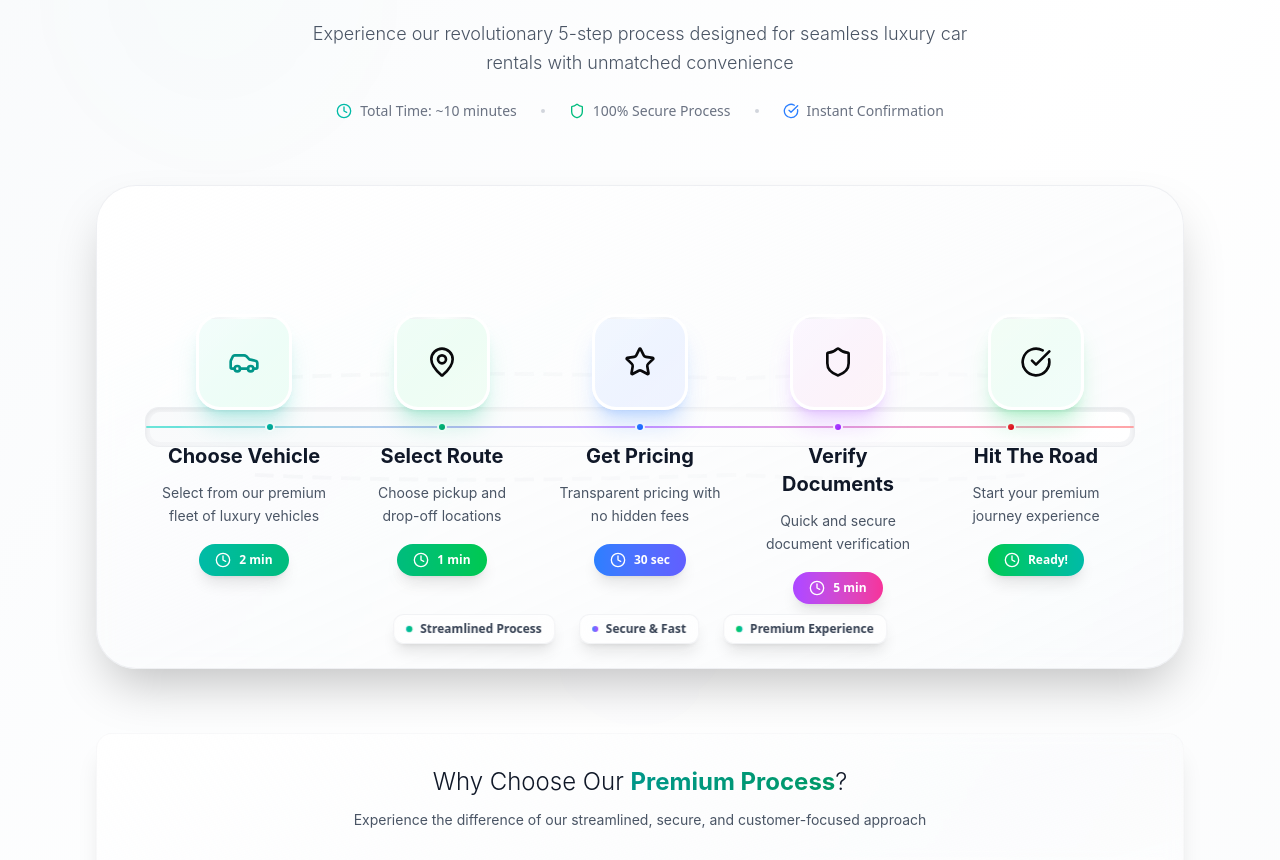
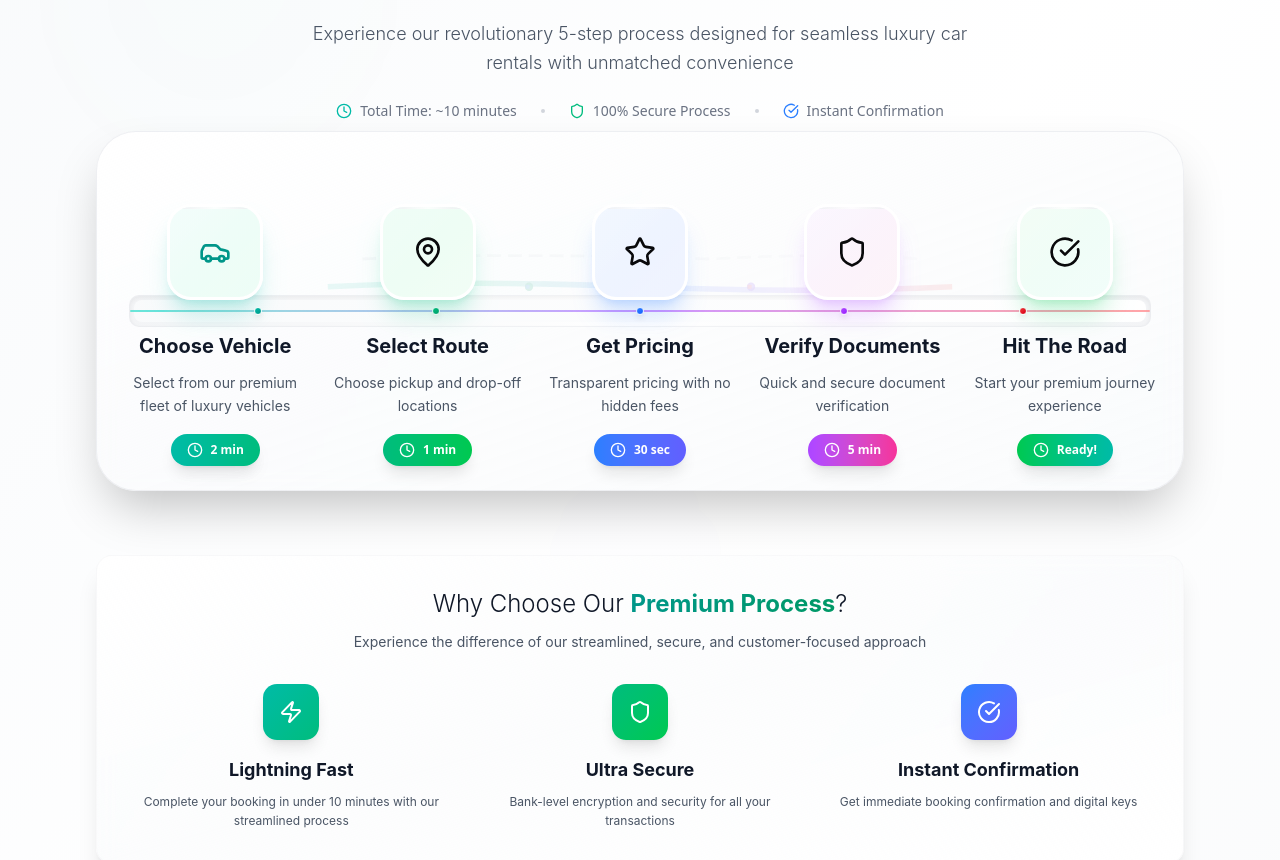
Before and after one commit to tabrezkhan005/mova-portfolio, a Next.js app: page / in a window 1280 px wide. Shown: the part 4000-4860 px from the top of the page. Built offline with nearby package versions, Linux system fonts and the light colour scheme; a web font is replaced by a local one.

Commit message:
Modified

```diff
--- a/src/app/page.tsx
+++ b/src/app/page.tsx
@@ -819,7 +819,7 @@ export default function MovaTechHomepage() {
 
         <div className="relative max-w-6xl mx-auto px-4 sm:px-6 lg:px-8">
           {/* Ultra-Modern Header */}
-          <div className="text-center mb-16">
+          <div className="text-center mb-0">
             <div className="inline-flex items-center mb-6">
               <div className="w-2 h-10 bg-gradient-to-b from-teal-500 via-emerald-500 to-blue-500 rounded-full mr-4 animate-pulse"></div>
               <span className="text-gray-700 font-semibold text-sm uppercase tracking-[0.15em] bg-gradient-to-r from-teal-600 to-emerald-600 bg-clip-text text-transparent"
@@ -857,40 +857,40 @@ export default function MovaTechHomepage() {
           </div>
 
           {/* Professional Process Flow */}
-          <div className="relative mb-16" style={{ marginTop: '1px' }}>
+          <div className="relative mb-16" style={{ marginTop: '10px' }}>
             {/* Modern Professional Container */}
-            <div className="bg-gradient-to-br from-white via-gray-50/50 to-slate-50/60 rounded-[2.5rem] p-12 md:p-16 shadow-2xl border border-gray-200/60 relative overflow-hidden backdrop-blur-sm">
+            <div className="bg-gradient-to-br from-white via-gray-50/50 to-slate-50/60 rounded-[2.5rem] p-4 md:p-6 pb-20 shadow-2xl border border-gray-200/60 relative overflow-hidden backdrop-blur-sm">
 
               {/* Refined Background Pattern */}
               <div className="absolute inset-0 opacity-6">
-                <div className="absolute top-8 left-8 w-40 h-40 bg-gradient-to-br from-teal-400/8 to-emerald-400/6 rounded-full blur-3xl"></div>
-                <div className="absolute bottom-8 right-8 w-48 h-48 bg-gradient-to-br from-blue-400/6 to-indigo-400/4 rounded-full blur-3xl"></div>
-                <div className="absolute top-1/2 left-1/2 transform -translate-x-1/2 -translate-y-1/2 w-28 h-28 bg-gradient-to-br from-emerald-400/4 to-green-400/3 rounded-full blur-2xl"></div>
+                <div className="absolute top-4 left-4 w-32 h-32 bg-gradient-to-br from-teal-400/8 to-emerald-400/6 rounded-full blur-3xl"></div>
+                <div className="absolute bottom-4 right-4 w-40 h-40 bg-gradient-to-br from-blue-400/6 to-indigo-400/4 rounded-full blur-3xl"></div>
+                <div className="absolute top-1/2 left-1/2 transform -translate-x-1/2 -translate-y-1/2 w-24 h-24 bg-gradient-to-br from-emerald-400/4 to-green-400/3 rounded-full blur-2xl"></div>
               </div>
 
               {/* Professional Network Visualization */}
-              <div className="absolute inset-0 opacity-15">
-                <svg className="w-full h-full" viewBox="0 0 1000 500" fill="none">
+              <div className="absolute inset-x-0 top-4 bottom-16 opacity-15">
+                <svg className="w-full h-full" viewBox="0 0 1000 400" fill="none">
                   {/* Main Process Flow Line */}
-                  <path d="M50 250 Q250 240 500 250 Q750 260 950 250" stroke="url(#process-gradient)" strokeWidth="8" fill="none" opacity="0.6"/>
+                  <path d="M50 200 Q250 190 500 200 Q750 210 950 200" stroke="url(#process-gradient)" strokeWidth="8" fill="none" opacity="0.6"/>
 
                   {/* Secondary Connection Lines */}
-                  <path d="M100 200 Q300 190 600 200 Q800 190 900 200" stroke="url(#secondary-flow)" strokeWidth="4" fill="none" strokeDasharray="20 10" opacity="0.4"/>
-                  <path d="M100 300 Q300 310 600 300 Q800 310 900 300" stroke="url(#secondary-flow)" strokeWidth="4" fill="none" strokeDasharray="20 10" opacity="0.4"/>
+                  <path d="M100 160 Q300 150 600 160 Q800 150 900 160" stroke="url(#secondary-flow)" strokeWidth="4" fill="none" strokeDasharray="20 10" opacity="0.4"/>
+                  <path d="M100 240 Q300 250 600 240 Q800 250 900 240" stroke="url(#secondary-flow)" strokeWidth="4" fill="none" strokeDasharray="20 10" opacity="0.4"/>
 
                   {/* Process Nodes */}
-                  <circle cx="160" cy="250" r="6" fill="url(#node-gradient-1)" opacity="0.8"/>
-                  <circle cx="340" cy="250" r="6" fill="url(#node-gradient-2)" opacity="0.8"/>
-                  <circle cx="500" cy="250" r="6" fill="url(#node-gradient-3)" opacity="0.8"/>
-                  <circle cx="660" cy="250" r="6" fill="url(#node-gradient-4)" opacity="0.8"/>
-                  <circle cx="840" cy="250" r="6" fill="url(#node-gradient-5)" opacity="0.8"/>
+                  <circle cx="160" cy="200" r="6" fill="url(#node-gradient-1)" opacity="0.8"/>
+                  <circle cx="340" cy="200" r="6" fill="url(#node-gradient-2)" opacity="0.8"/>
+                  <circle cx="500" cy="200" r="6" fill="url(#node-gradient-3)" opacity="0.8"/>
+                  <circle cx="660" cy="200" r="6" fill="url(#node-gradient-4)" opacity="0.8"/>
+                  <circle cx="840" cy="200" r="6" fill="url(#node-gradient-5)" opacity="0.8"/>
 
                   {/* Connection Points */}
-                  <rect x="155" y="247" width="6" height="6" fill="#10B981" opacity="0.6" rx="1"/>
-                  <rect x="335" y="247" width="6" height="6" fill="#3B82F6" opacity="0.6" rx="1"/>
-                  <rect x="495" y="247" width="6" height="6" fill="#8B5CF6" opacity="0.6" rx="1"/>
-                  <rect x="655" y="247" width="6" height="6" fill="#EF4444" opacity="0.6" rx="1"/>
-                  <rect x="835" y="247" width="6" height="6" fill="#F59E0B" opacity="0.6" rx="1"/>
+                  <rect x="155" y="197" width="6" height="6" fill="#10B981" opacity="0.6" rx="1"/>
+                  <rect x="335" y="197" width="6" height="6" fill="#3B82F6" opacity="0.6" rx="1"/>
+                  <rect x="495" y="197" width="6" height="6" fill="#8B5CF6" opacity="0.6" rx="1"/>
+                  <rect x="655" y="197" width="6" height="6" fill="#EF4444" opacity="0.6" rx="1"/>
+                  <rect x="835" y="197" width="6" height="6" fill="#F59E0B" opacity="0.6" rx="1"/>
 
                   {/* Professional SVG Gradients */}
                   <defs>
@@ -930,11 +930,11 @@ export default function MovaTechHomepage() {
               </div>
 
               {/* Professional Progress Bar */}
-              <div className="absolute top-1/2 left-12 right-12 transform -translate-y-1/2">
-                <div className="relative h-10 bg-gradient-to-r from-gray-100 via-white to-gray-100 rounded-xl shadow-inner overflow-hidden border border-gray-200/50">
+              <div className="absolute top-1/2 left-8 right-8 transform -translate-y-1/2">
+                <div className="relative h-8 bg-gradient-to-r from-gray-100 via-white to-gray-100 rounded-lg shadow-inner overflow-hidden border border-gray-200/50">
 
                   {/* Progress Track */}
-                  <div className="absolute inset-1 bg-gradient-to-r from-gray-50 to-white rounded-lg"></div>
+                  <div className="absolute inset-1 bg-gradient-to-r from-gray-50 to-white rounded-md"></div>
 
                   {/* Animated Progress Flow */}
                   <div className="absolute top-1/2 left-0 right-0 h-0.5 bg-gradient-to-r from-teal-400 via-emerald-400 via-blue-400 via-purple-400 to-red-400 transform -translate-y-1/2 rounded-full shadow-lg opacity-80">
@@ -942,16 +942,16 @@ export default function MovaTechHomepage() {
                   </div>
 
                   {/* Professional Step Indicators */}
-                  <div className="absolute top-1/2 left-[12.5%] w-2.5 h-2.5 bg-gradient-to-br from-teal-500 to-teal-600 rounded-full transform -translate-x-1/2 -translate-y-1/2 shadow-lg border-2 border-white"></div>
-                  <div className="absolute top-1/2 left-[30%] w-2.5 h-2.5 bg-gradient-to-br from-emerald-500 to-emerald-600 rounded-full transform -translate-x-1/2 -translate-y-1/2 shadow-lg border-2 border-white"></div>
-                  <div className="absolute top-1/2 left-[50%] w-2.5 h-2.5 bg-gradient-to-br from-blue-500 to-blue-600 rounded-full transform -translate-x-1/2 -translate-y-1/2 shadow-lg border-2 border-white"></div>
-                  <div className="absolute top-1/2 left-[70%] w-2.5 h-2.5 bg-gradient-to-br from-purple-500 to-purple-600 rounded-full transform -translate-x-1/2 -translate-y-1/2 shadow-lg border-2 border-white"></div>
-                  <div className="absolute top-1/2 left-[87.5%] w-2.5 h-2.5 bg-gradient-to-br from-red-500 to-red-600 rounded-full transform -translate-x-1/2 -translate-y-1/2 shadow-lg border-2 border-white"></div>
+                  <div className="absolute top-1/2 left-[12.5%] w-2 h-2 bg-gradient-to-br from-teal-500 to-teal-600 rounded-full transform -translate-x-1/2 -translate-y-1/2 shadow-md border border-white"></div>
+                  <div className="absolute top-1/2 left-[30%] w-2 h-2 bg-gradient-to-br from-emerald-500 to-emerald-600 rounded-full transform -translate-x-1/2 -translate-y-1/2 shadow-md border border-white"></div>
+                  <div className="absolute top-1/2 left-[50%] w-2 h-2 bg-gradient-to-br from-blue-500 to-blue-600 rounded-full transform -translate-x-1/2 -translate-y-1/2 shadow-md border border-white"></div>
+                  <div className="absolute top-1/2 left-[70%] w-2 h-2 bg-gradient-to-br from-purple-500 to-purple-600 rounded-full transform -translate-x-1/2 -translate-y-1/2 shadow-md border border-white"></div>
+                  <div className="absolute top-1/2 left-[87.5%] w-2 h-2 bg-gradient-to-br from-red-500 to-red-600 rounded-full transform -translate-x-1/2 -translate-y-1/2 shadow-md border border-white"></div>
                 </div>
               </div>
 
               {/* Professional Process Steps */}
-              <div className="relative grid grid-cols-1 md:grid-cols-5 gap-8 mt-16">
+              <div className="relative grid grid-cols-1 md:grid-cols-5 gap-6 mt-12">
                 {[
                   {
                     icon: <Car className="w-8 h-8" />,
@@ -1040,22 +1040,6 @@ export default function MovaTechHomepage() {
                     </div>
                   </div>
                 ))}
-              </div>
-
-              {/* Professional Process Metrics */}
-              <div className="absolute bottom-6 left-1/2 transform -translate-x-1/2 flex gap-6">
-                <div className="flex items-center gap-2 bg-white/80 backdrop-blur-sm px-3 py-1.5 rounded-lg shadow-lg border border-gray-200/50">
-                  <div className="w-1.5 h-1.5 bg-gradient-to-r from-teal-500 to-emerald-500 rounded-full animate-pulse"></div>
-                  <span className="text-xs text-gray-700 font-semibold">Streamlined Process</span>
-                </div>
-                <div className="flex items-center gap-2 bg-white/80 backdrop-blur-sm px-3 py-1.5 rounded-lg shadow-lg border border-gray-200/50">
-                  <div className="w-1.5 h-1.5 bg-gradient-to-r from-blue-500 to-purple-500 rounded-full animate-pulse" style={{ animationDelay: '1s' }}></div>
-                  <span className="text-xs text-gray-700 font-semibold">Secure & Fast</span>
-                </div>
-                <div className="flex items-center gap-2 bg-white/80 backdrop-blur-sm px-3 py-1.5 rounded-lg shadow-lg border border-gray-200/50">
-                  <div className="w-1.5 h-1.5 bg-gradient-to-r from-green-500 to-teal-500 rounded-full animate-pulse" style={{ animationDelay: '2s' }}></div>
-                  <span className="text-xs text-gray-700 font-semibold">Premium Experience</span>
-                </div>
               </div>
             </div>
           </div>
```
